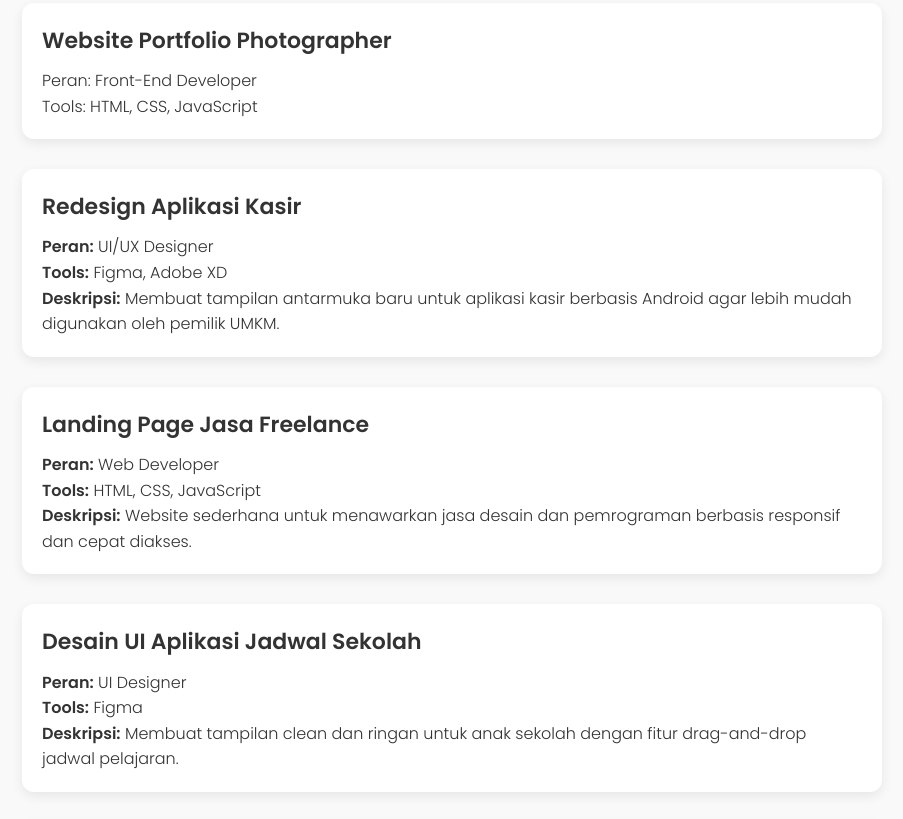
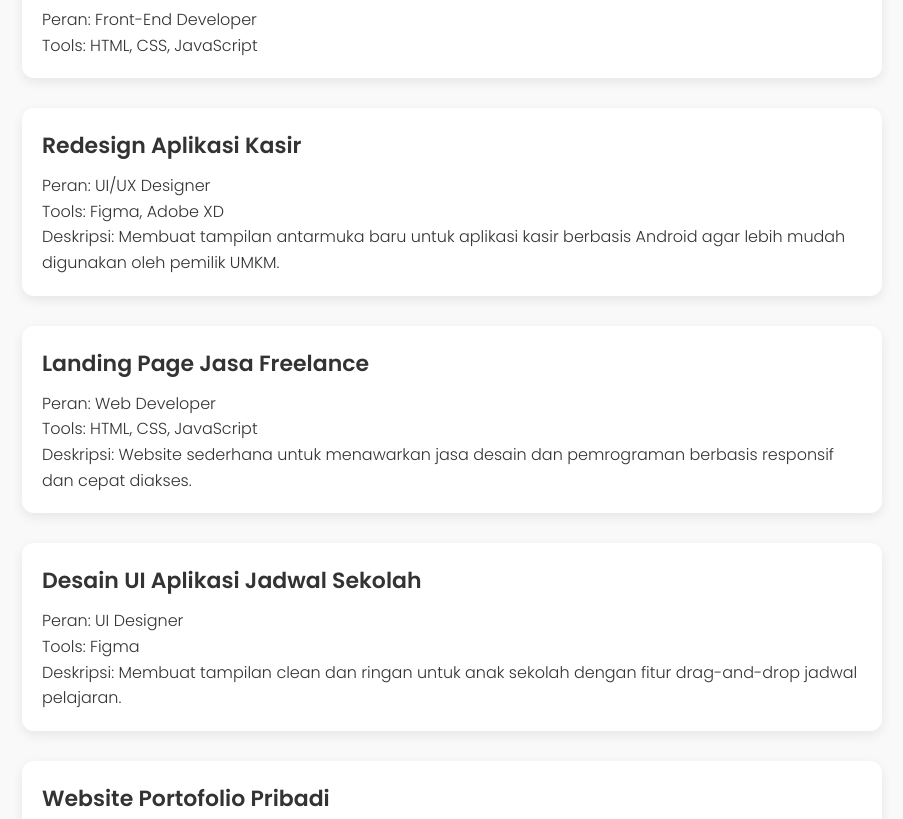
Before and after one commit to dappa-eng/portofolio-daffa-web, a plain HTML site: page index.html in a window 1280 px wide. Shown: the part 1210-2029 px from the top of the page, without its empty margins (188-1091 px from the left). Drawn offline with Linux system fonts and the light colour scheme.

Commit message:
Update index.html

```diff
--- a/index.html
+++ b/index.html
@@ -1,6 +1,5 @@
 <!DOCTYPE html>
 <html lang="id">
-
 <head>
   <meta charset="UTF-8" />
   <meta name="viewport" content="width=device-width, initial-scale=1.0" />
@@ -8,10 +7,7 @@
   <link rel="stylesheet" href="style.css" />
   <link rel="preconnect" href="https://fonts.googleapis.com" />
   <link href="https://fonts.googleapis.com/css2?family=Poppins:wght@300;600&display=swap" rel="stylesheet" />
-  <img src="images/project1.png" alt="Preview Project" class="project-img">
-
 </head>
-
 <body>
   <nav class="navbar">
     <div class="container nav-flex">
@@ -29,18 +25,16 @@
     <div class="container">
       <h1>Daffa Muhammad</h1>
       <p>UI/UX Designer & Web Programmer</p>
-        <a href="https://dappa-eng.github.io/portofolio-daffa-web" class="btn" target="_blank">
-      🌐 Kunjungi Versi Online
-    </a>
-
+      <a href="https://dappa-eng.github.io/portofolio-daffa-web" class="btn" target="_blank">
+        🌐 Kunjungi Versi Online
+      </a>
     </div>
   </header>
 
-  <section class="about fade-in" id="about">...
+  <section class="about fade-in" id="about">
     <div class="container">
       <h2>Tentang Saya</h2>
-      <p>Saya seorang mahasiswa multimedia yang ingin belajar menjadi desainer dan programmer web yang berfokus pada
-        antarmuka pengguna yang intuitif dan pengalaman digital yang menyenangkan.</p>
+      <p>Saya seorang mahasiswa multimedia yang ingin belajar menjadi desainer dan programmer web yang berfokus pada antarmuka pengguna yang intuitif dan pengalaman digital yang menyenangkan.</p>
     </div>
   </section>
 
@@ -59,29 +53,28 @@
         <p>Peran: Front-End Developer</p>
         <p>Tools: HTML, CSS, JavaScript</p>
       </div>
+
       <div class="project fade-in delay-3">
         <h3>Redesign Aplikasi Kasir</h3>
-        <p><strong>Peran:</strong> UI/UX Designer</p>
-        <p><strong>Tools:</strong> Figma, Adobe XD</p>
-        <p><strong>Deskripsi:</strong> Membuat tampilan antarmuka baru untuk aplikasi kasir berbasis Android agar lebih
-          mudah digunakan oleh pemilik UMKM.</p>
+        <p>Peran: UI/UX Designer</p>
+        <p>Tools: Figma, Adobe XD</p>
+        <p>Deskripsi: Membuat tampilan antarmuka baru untuk aplikasi kasir berbasis Android agar lebih mudah digunakan oleh pemilik UMKM.</p>
       </div>
 
       <div class="project fade-in delay-4">
         <h3>Landing Page Jasa Freelance</h3>
-        <p><strong>Peran:</strong> Web Developer</p>
-        <p><strong>Tools:</strong> HTML, CSS, JavaScript</p>
-        <p><strong>Deskripsi:</strong> Website sederhana untuk menawarkan jasa desain dan pemrograman berbasis responsif
-          dan cepat diakses.</p>
+        <p>Peran: Web Developer</p>
+        <p>Tools: HTML, CSS, JavaScript</p>
+        <p>Deskripsi: Website sederhana untuk menawarkan jasa desain dan pemrograman berbasis responsif dan cepat diakses.</p>
       </div>
 
       <div class="project fade-in delay-5">
         <h3>Desain UI Aplikasi Jadwal Sekolah</h3>
-        <p><strong>Peran:</strong> UI Designer</p>
-        <p><strong>Tools:</strong> Figma</p>
-        <p><strong>Deskripsi:</strong> Membuat tampilan clean dan ringan untuk anak sekolah dengan fitur drag-and-drop
-          jadwal pelajaran.</p>
+        <p>Peran: UI Designer</p>
+        <p>Tools: Figma</p>
+        <p>Deskripsi: Membuat tampilan clean dan ringan untuk anak sekolah dengan fitur drag-and-drop jadwal pelajaran.</p>
       </div>
+
       <div class="project fade-in delay-6">
         <h3>Website Portofolio Pribadi</h3>
         <p>Peran: Web Developer</p>
@@ -99,6 +92,7 @@
         <p>Peran: Front-End Developer</p>
         <p>Tools: HTML, CSS, JavaScript</p>
       </div>
+    </div>
   </section>
 
   <section class="contact fade-in" id="contact">
@@ -114,14 +108,13 @@
       <p>&copy; 2025 Daffa Muhammad</p>
     </div>
   </footer>
+
   <script>
     const faders = document.querySelectorAll('.fade-in');
-
     const appearOptions = {
       threshold: 0.2,
       rootMargin: "0px 0px -50px 0px"
     };
-
     const appearOnScroll = new IntersectionObserver(function (entries) {
       entries.forEach(entry => {
         if (entry.isIntersecting) {
@@ -136,9 +129,5 @@
       appearOnScroll.observe(fader);
     });
   </script>
-
-
-
 </body>
-
 </html>
```
